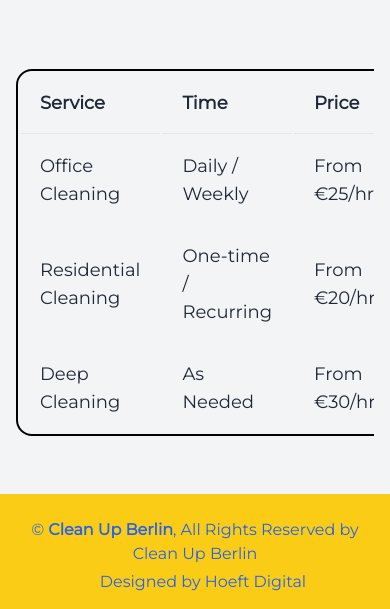
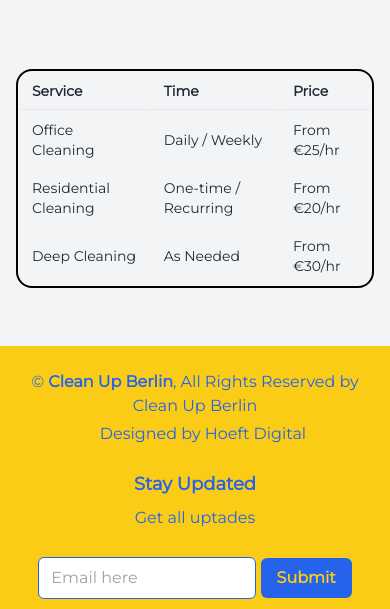
Before and after one commit to AzizaAziz101/Push28.05, a plain HTML site: page index.html in a window 390 px wide. Shown: the part 1756-2365 px from the top of the page. Drawn offline with nearby package versions, Linux system fonts and the light colour scheme.

Commit message:
Initial commit

```diff
--- a/index.html
+++ b/index.html
@@ -101,33 +101,34 @@
 
   <!-- Tabelle außerhalb des Containers mit padding -->
 <div class="overflow-x-auto max-w-3xl mx-auto">
-    <table class="w-full table-auto border-2 border-black rounded-2xl text-lg bg-gray-100" style="border-collapse: separate;">
+  <table class="w-full table-auto border-2 border-black rounded-2xl bg-gray-100" style="border-collapse: separate;">
     <thead class="bg-gray-100">
       <tr>
-          <th class="px-5 py-4 text-left font-bold border-b border-gray-200 rounded-tl-2xl">Service</th>
-          <th class="px-5 py-4 text-left font-bold border-b border-gray-200">Time</th>
-          <th class="px-5 py-4 text-left font-bold border-b border-gray-200 rounded-tr-2xl">Price</th>
+        <th class="px-3 py-2 md:px-5 md:py-4 text-left font-bold border-b border-gray-200 rounded-tl-2xl text-sm md:text-lg">Service</th>
+        <th class="px-3 py-2 md:px-5 md:py-4 text-left font-bold border-b border-gray-200 text-sm md:text-lg">Time</th>
+        <th class="px-3 py-2 md:px-5 md:py-4 text-left font-bold border-b border-gray-200 rounded-tr-2xl text-sm md:text-lg">Price</th>
       </tr>
     </thead>
     <tbody>
       <tr>
-          <td class="px-5 py-4 font-medium border-gray-200">Office Cleaning</td>
-          <td class="px-5 py-4 font-medium border-gray-200">Daily / Weekly</td>
-          <td class="px-5 py-4 font-medium border-gray-200">From €25/hr</td>
+        <td class="px-3 py-2 md:px-5 md:py-4 font-medium border-gray-200 text-sm md:text-lg">Office Cleaning</td>
+        <td class="px-3 py-2 md:px-5 md:py-4 font-medium border-gray-200 text-sm md:text-lg">Daily / Weekly</td>
+        <td class="px-3 py-2 md:px-5 md:py-4 font-medium border-gray-200 text-sm md:text-lg">From €25/hr</td>
       </tr>
       <tr>
-          <td class="px-5 py-4 font-medium border-gray-200">Residential Cleaning</td>
-          <td class="px-5 py-4 font-medium border-gray-200">One-time / Recurring</td>
-          <td class="px-5 py-4 font-medium border-gray-200">From €20/hr</td>
+        <td class="px-3 py-2 md:px-5 md:py-4 font-medium border-gray-200 text-sm md:text-lg">Residential Cleaning</td>
+        <td class="px-3 py-2 md:px-5 md:py-4 font-medium border-gray-200 text-sm md:text-lg">One-time / Recurring</td>
+        <td class="px-3 py-2 md:px-5 md:py-4 font-medium border-gray-200 text-sm md:text-lg">From €20/hr</td>
       </tr>
       <tr>
-          <td class="px-5 py-4 font-medium rounded-bl-2xl">Deep Cleaning</td>
-          <td class="px-5 py-4 font-medium">As Needed</td>
-          <td class="px-5 py-4 font-medium rounded-br-2xl">From €30/hr</td>
+        <td class="px-3 py-2 md:px-5 md:py-4 font-medium rounded-bl-2xl text-sm md:text-lg">Deep Cleaning</td>
+        <td class="px-3 py-2 md:px-5 md:py-4 font-medium text-sm md:text-lg">As Needed</td>
+        <td class="px-3 py-2 md:px-5 md:py-4 font-medium rounded-br-2xl text-sm md:text-lg">From €30/hr</td>
       </tr>
     </tbody>
   </table>
 </div>
+
 
 
   <br>
```
Lines whose indentation alone changed are shown as unchanged.
